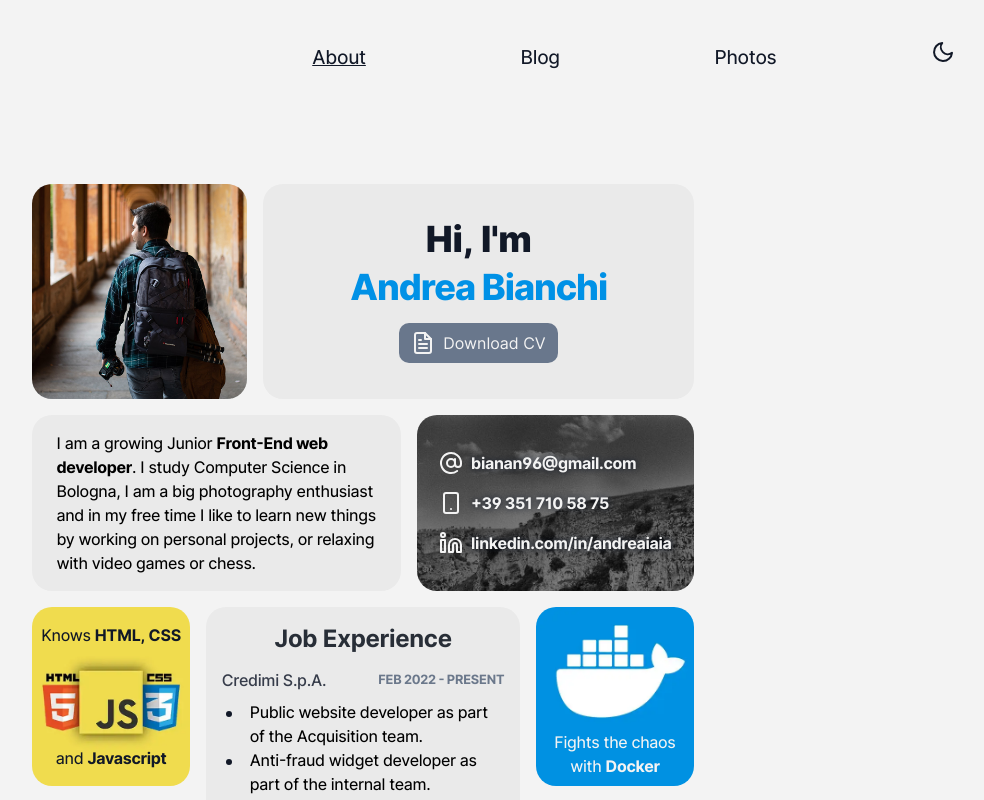
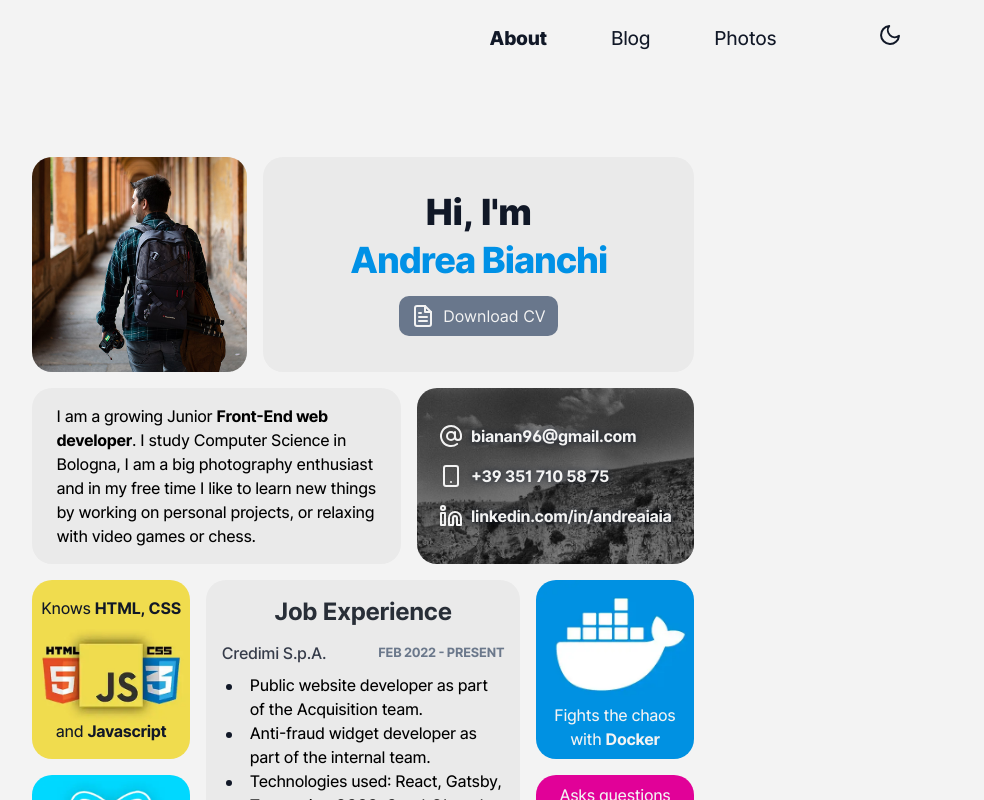
Before and after one commit to andreaiaia/blog, a Next.js app: page / in a window 1280 px wide. Shown: the top 800 px of the page, without its empty margins (277-1261 px from the left). Built offline with nearby package versions, Linux system fonts and the light colour scheme.

Commit message:
Fix bug with passing className

```diff
--- a/components/Header/Header.module.scss
+++ b/components/Header/Header.module.scss
@@ -4,17 +4,19 @@
   // Header style
   position: relative;
   background-color: $white;
+  // background-color: red;
   margin: 0;
-  padding: 1rem 3rem;
+  padding: 0.5rem 1rem;
   z-index: 2;
   transition: all 0.3s ease-in-out;
   overflow: hidden;
 
   // Layout
-  display: flex;
-  flex-wrap: nowrap;
-  justify-content: center;
-  align-items: baseline;
+  display: grid;
+  grid-template-columns: repeat(12, 1fr);
+  grid-template-rows: 1fr;
+  gap: 1rem;
+  align-items: center;
 
   & > * {
     color: $black;
@@ -50,16 +52,26 @@
 }
 
 .logo {
-  flex: 2;
+  grid-column-start: 1;
+  grid-column-end: 5;
+  justify-self: center;
 }
 
 .nav {
-  flex: 4;
+  grid-column-start: 5;
+  grid-column-end: 11;
+}
+
+.themeSwitcher {
+  grid-column-start: 11;
+  grid-column-end: 13;
+  justify-self: center;
 }
 
 .navLinks {
   display: flex;
-  justify-content: space-evenly;
+  justify-content: flex-end;
+  gap: 4rem;
   align-items: baseline;
   font-size: 1.2rem;
 
@@ -83,12 +95,7 @@
 }
 
 .active {
-  transition: 0.3s ease-in-out;
-  text-decoration: underline;
-}
-.inactive {
-  transition: 0.3s ease-in-out;
-  text-decoration: none;
+  font-variation-settings: 'wght' 800;
 }
 
 .socials {
--- a/components/Header/index.jsx
+++ b/components/Header/index.jsx
@@ -20,23 +20,14 @@ import {
 
 import styles from './Header.module.scss';
 
-const NavLink = ({
-  children,
-  activeClassName = 'active',
-  inactive = 'inactive',
-  ...props
-}) => {
+const NavLink = ({ children, activeClassName = 'active', ...props }) => {
   const { asPath } = useRouter();
   const child = Children.only(children);
   const childClassName = child.props.className || '';
 
   const isActive = asPath === props.href || asPath === props.as;
 
-  const className = cx(
-    childClassName,
-    { [activeClassName]: isActive },
-    { [inactive]: !isActive }
-  );
+  const className = cx(childClassName, { [activeClassName]: isActive });
 
   return (
     <Link {...props}>
@@ -81,41 +72,25 @@ export const Header = () => {
       <nav className={styles.nav}>
         <ul className={styles.navLinks}>
           <li onClick={handleMenu}>
-            <NavLink
-              href="/"
-              activeClassName={
-                theme === 'dark' ? styles.active : styles.activeDark
-              }
-              inactive={styles.inactive}
-            >
-              <span>About</span>
+            <NavLink href="/" activeClassName={styles.active}>
+              <a>About</a>
             </NavLink>
           </li>
           <li onClick={handleMenu}>
-            <NavLink
-              href="/posts"
-              activeClassName={
-                theme === 'dark' ? styles.active : styles.activeDark
-              }
-              inactive={styles.inactive}
-            >
-              <span>Blog</span>
+            <NavLink href="/posts" activeClassName={styles.active}>
+              <a>Blog</a>
             </NavLink>
           </li>
           <li onClick={handleMenu}>
-            <NavLink
-              href="/photos"
-              activeClassName={
-                theme === 'dark' ? styles.active : styles.activeDark
-              }
-              inactive={styles.inactive}
-            >
-              <span>Photos</span>
+            <NavLink href="/photos" activeClassName={styles.active}>
+              <a>Photos</a>
             </NavLink>
           </li>
         </ul>
       </nav>
-      <ThemeSwitcher />
+      <div className={styles.themeSwitcher}>
+        <ThemeSwitcher />
+      </div>
     </header>
   );
 };
--- a/styles/main.scss
+++ b/styles/main.scss
@@ -84,13 +84,3 @@ img.next-image {
   display: none;
   color: #69778c;
 }
-
-// Fallback for navbar component
-.inactive {
-  transition: 0.3s ease-in-out;
-  text-decoration: none;
-}
-.active {
-  transition: 0.3s ease-in-out;
-  text-decoration: underline;
-}
```
